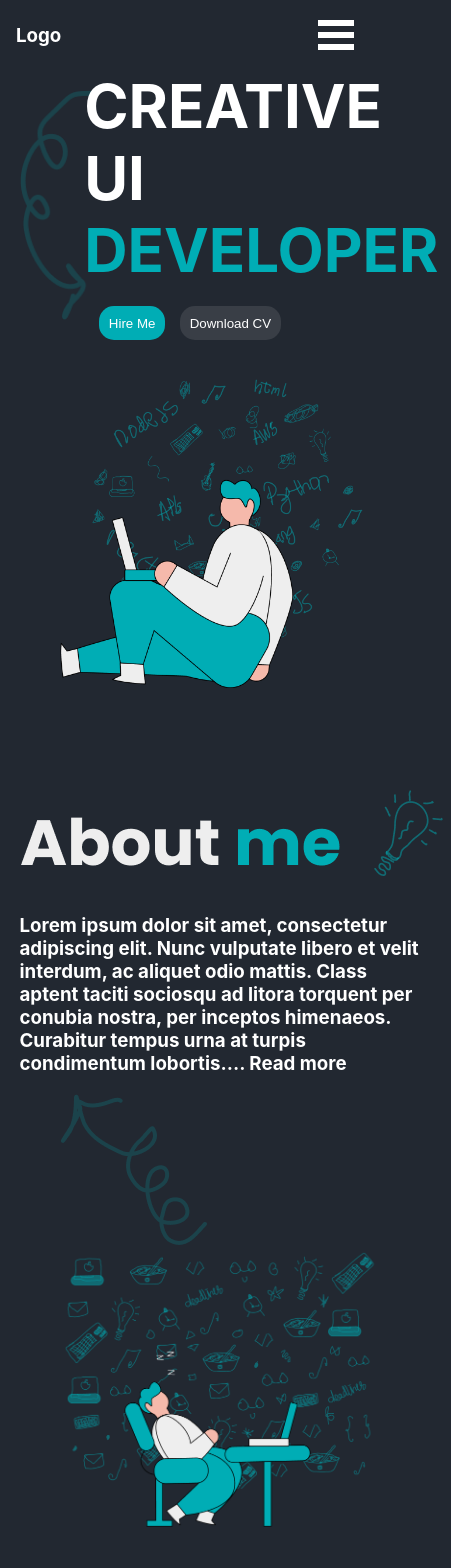
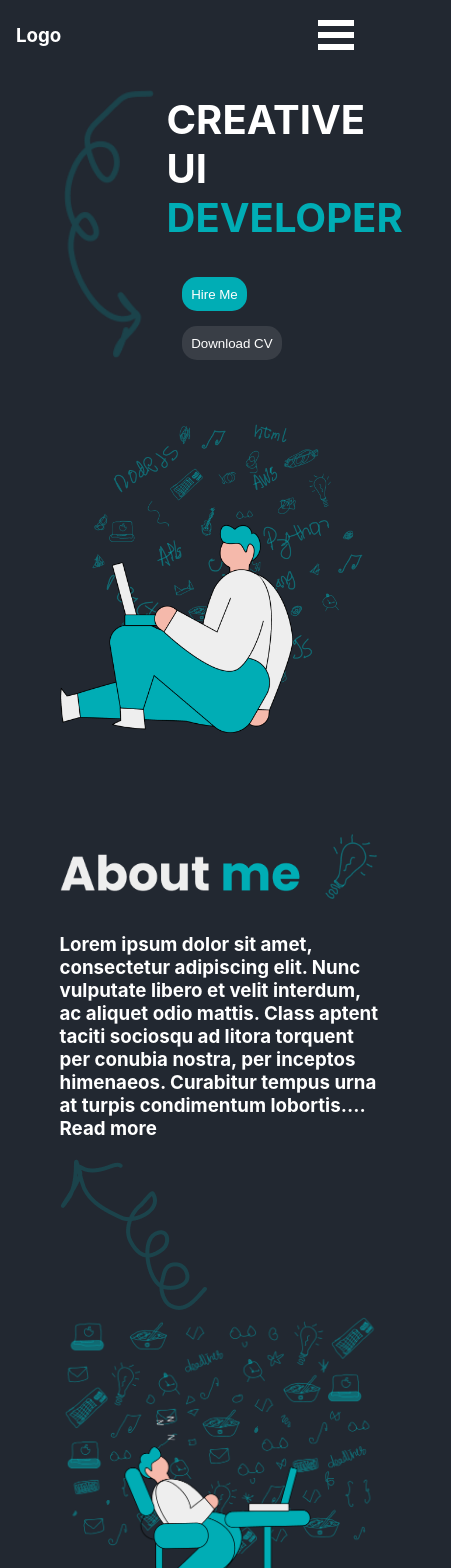
Before and after one commit to I-sultan0/Portfolio-1, a React (Create React App) app: page / in a window 390 px wide. Shown: the top 1568 px of the page, 451 px wide, since content can reach past the window. Built offline with nearby package versions, Linux system fonts and the light colour scheme.

Commit message:
Responsive Design Added

```diff
--- a/src/Components/About/About.module.css
+++ b/src/Components/About/About.module.css
@@ -15,10 +15,26 @@
 .aboutText2 {
   border: 1px solid white;
 } */
+
+.aboutTextImg {
+  width: 80%;
+  /* border: 1px solid white; */
+  margin: 0 auto;
+}
+.aboutTextImg img {
+  /* border: 1px solid red; */
+  width: 100%;
+}
+
 .aboutDiv1 {
   display: flex;
   flex-direction: column;
   justify-content: space-evenly;
+}
+.aboutText {
+  /* border: 1px solid red; */
+  width: 80%;
+  margin: 0 auto;
 }
 .aboutText h3 {
   color: white;
--- a/src/Components/Connect/Connect.js
+++ b/src/Components/Connect/Connect.js
@@ -15,7 +15,7 @@ const Connect = () => {
             method="POST"
           >
             <div className={classes.nameEmail}>
-              <div>
+              <div className={classes.name}>
                 <label>Your Name</label>
                 <input type="text" name="name" placeholder="Name" required />
               </div>
--- a/src/Components/Connect/Connect.module.css
+++ b/src/Components/Connect/Connect.module.css
@@ -21,18 +21,33 @@
   /* border: 1px solid white; */
   display: grid;
   grid-template-columns: repeat(auto-fit, minmax(100px, 1fr));
+  gap: 20px;
 }
-
+/* .name {
+  border: 1px solid white;
+} */
 .connect2 label {
   display: block;
   color: white;
   margin: 1rem 1rem 0 1rem;
   font-weight: bold;
 }
+.nameEmail input {
+  padding: 0.6rem;
+}
+@media screen and (max-width: 600px) {
+  .nameEmail {
+    display: grid;
+    grid-template-columns: none;
+    grid-template-rows: repeat(auto-fit, minmax(100px, 1fr));
+  }
+  .connect2 {
+    text-align: center;
+  }
+}
 .nameEmail input,
 .message textarea {
   background-color: rgba(57, 62, 70, 0.5);
-  padding: 0.6rem;
   border-radius: 8px;
   border: none;
   margin: 1rem;
--- a/src/Components/Footer/Footer.module.css
+++ b/src/Components/Footer/Footer.module.css
@@ -1,5 +1,6 @@
 .footer {
   border: 1px solid rgb(66, 66, 66);
+  /* border: 1px solid white; */
 }
 .socials {
   /* border: 1px solid white; */
--- a/src/Components/Hero/Hero.module.css
+++ b/src/Components/Hero/Hero.module.css
@@ -13,6 +13,7 @@
   margin: 0 auto;
   grid-template-columns: repeat(auto-fit, minmax(400px, 1fr));
   background: #222831;
+  /* border: 1px solid white; */
 }
 .heroDiv1 {
   margin: auto;
@@ -32,20 +33,35 @@
   /* border: 1px solid black; */
   background-size: cover;
   margin-top: 20px;
+  /* border: 1px solid white; */
 }
 .heroContainer2 h1 {
   color: white;
   font-size: 75px;
   font-weight: 700;
   margin: 0px;
+  /* border: 1px solid white; */
 }
 @media only screen and (max-width: 600px) {
+  .heroDiv1Container {
+    width: 85%;
+    gap: 10%;
+    grid-template-columns: 15% 75%;
+    /* border: 1px solid white; */
+  }
   .heroContainer2 h1 {
-    font-size: 60px;
+    font-size: 40px;
+  }
+  .heroContainer2 {
+    /* border: 1px solid red; */
+    margin: 25px;
   }
   .heroContainer1 img {
     margin-top: 0px;
     height: 85%;
+  }
+  .buttons button {
+    margin-top: 15px;
   }
 }
 .heroContainer2 :nth-child(2) {
--- a/src/Components/Navbar/Navbar.module.css
+++ b/src/Components/Navbar/Navbar.module.css
@@ -1,5 +1,5 @@
 .nav {
-  /* border: 1px solid black; */
+  /* border: 1px solid white; */
   display: flex;
   justify-content: space-between;
   align-items: center;
--- a/src/Components/Works/Works.module.css
+++ b/src/Components/Works/Works.module.css
@@ -2,6 +2,7 @@
   background-image: url(../../Assets/worksBg.png);
   background-position: center;
   background-size: cover;
+  /* border: 1px solid white; */
 }
 /* .worksContainer,
 .worksDiv,
@@ -31,6 +32,8 @@
   display: flex;
   list-style: none;
   text-align: center;
+  /* border: 1px solid red; */
+  padding: 0;
 }
 .workCategories ul li button {
   color: white;
```
